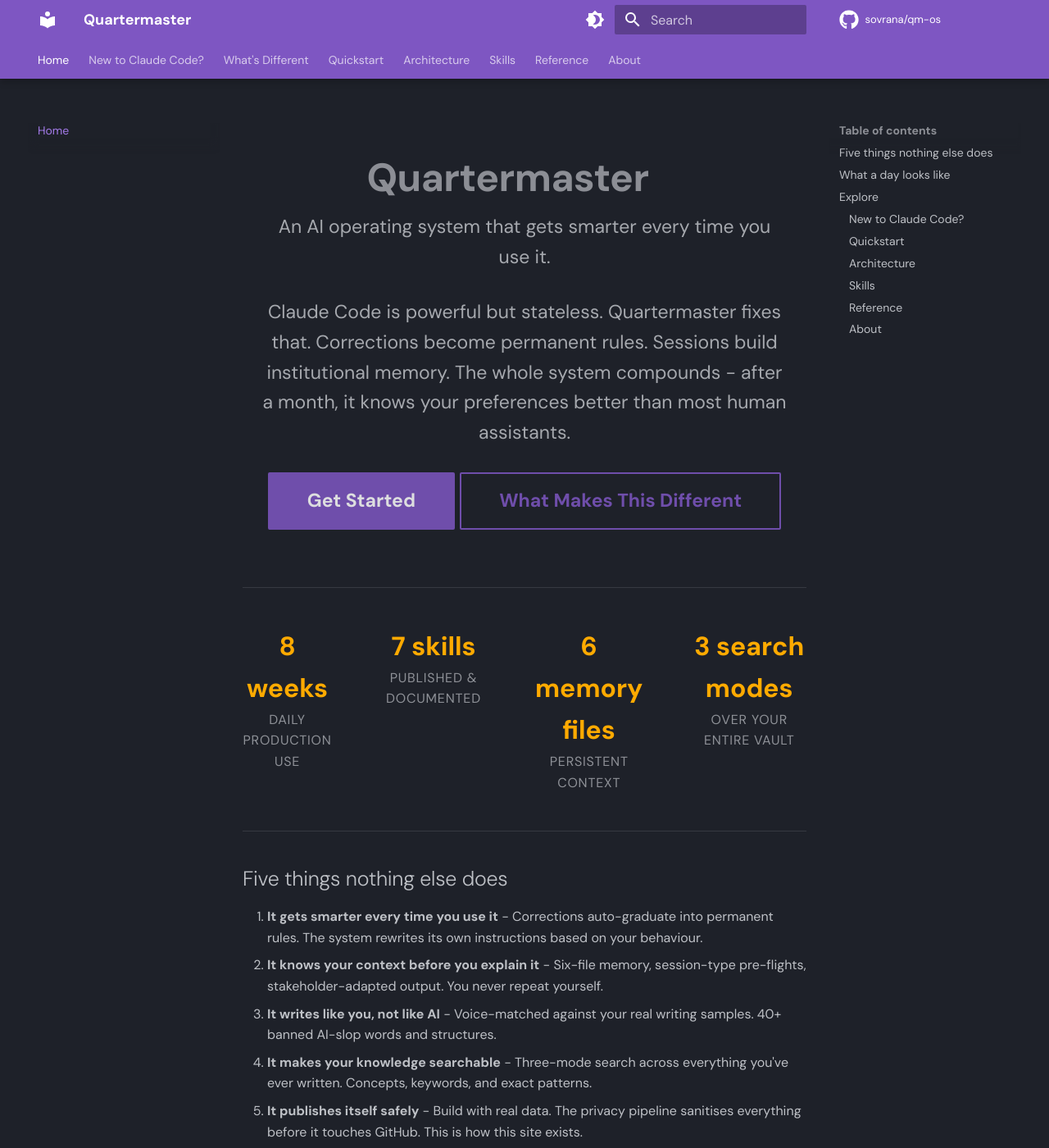
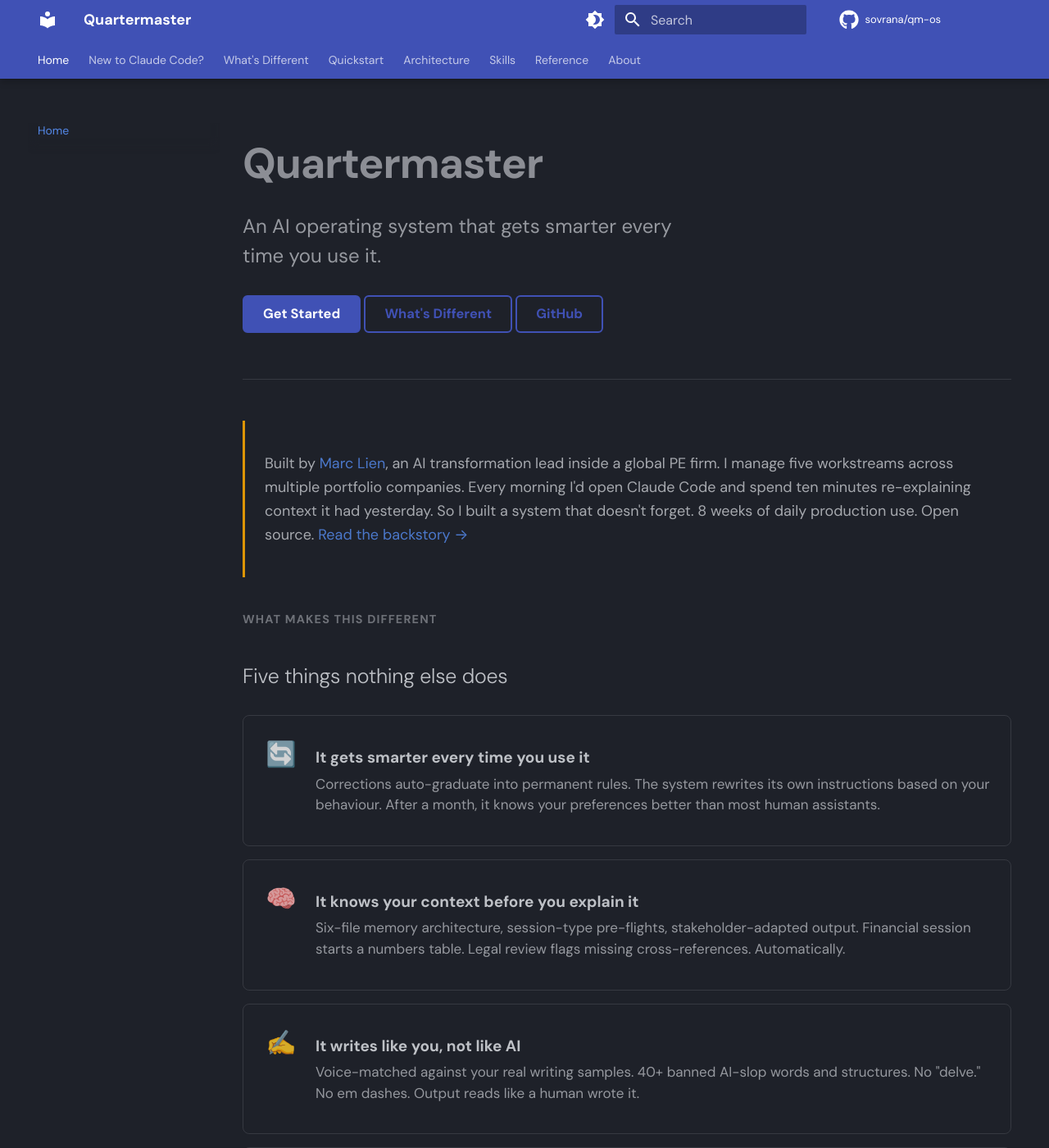
Before and after one commit to sovrana/qm-os, an MkDocs documentation site: the page built from docs/index.md, in a window 1280 px wide and 1400 px high. Shown: the whole window at 82% size. Built offline with MkDocs 1.6.1 and Material for MkDocs 9.7.7, drawn with Linux system fonts in a browser that asks for light colours; comment, search, counter and statistics services are not loaded; some of the changed text lies outside the part shown.

Commit message:
Complete visual redesign of homepage
- Left-aligned hero (not centered), tighter copy, smaller buttons
- Personal blockquote intro with accent border
- Feature blocks with icons for the 5 differentiators
- Timeline component for "day in the life" (replaces wall of text)
- Cards with emoji icons and badges
- "Stay in the loop" CTA bar
- Announcement bar via overrides
- Hidden TOC on homepage (frontmatter hide)
- Section labels for visual hierarchy
- Indigo primary (from deep purple) for more sophistication
- Comprehensive custom CSS rewrite
- Responsive breakpoints for mobile

Co-Authored-By: Claude Opus 4.6 <noreply@anthropic.com>

```diff
--- a/docs/index.md
+++ b/docs/index.md
@@ -1,125 +1,170 @@
-<div class="hero" markdown>
+---
+hide:
+  - toc
+---
+
+<div class="hero-intro" markdown>
 
 # Quartermaster
 
-An AI operating system that gets smarter every time you use it.
-
-Claude Code is powerful but stateless. Quartermaster fixes that. Corrections become permanent rules. Sessions build institutional memory. The whole system compounds - after a month, it knows your preferences better than most human assistants.
+<p class="subtitle">An AI operating system that gets smarter every time you use it.</p>
 
 [Get Started](quickstart.md){ .md-button .md-button--primary }
-[What Makes This Different](what-makes-this-different.md){ .md-button }
+[What's Different](what-makes-this-different.md){ .md-button }
+[GitHub](https://github.com/sovrana/qm-os){ .md-button }
 
 </div>
 
-<div class="stats" markdown>
-<div class="stat" markdown>
-<strong>8 weeks</strong>
-<span>daily production use</span>
+<div class="intro-note" markdown>
+Built by [Marc Lien](about.md), an AI transformation lead inside a global PE firm. I manage five workstreams across multiple portfolio companies. Every morning I'd open Claude Code and spend ten minutes re-explaining context it had yesterday. So I built a system that doesn't forget. 8 weeks of daily production use. Open source. [Read the backstory →](about.md)
 </div>
-<div class="stat" markdown>
-<strong>7 skills</strong>
-<span>published & documented</span>
+
+<p class="section-label">What makes this different</p>
+
+## Five things nothing else does
+
+<div class="features" markdown>
+<div class="feature" markdown>
+<div class="feature-icon">🔄</div>
+<div class="feature-text" markdown>
+<strong>It gets smarter every time you use it</strong>
+<span>Corrections auto-graduate into permanent rules. The system rewrites its own instructions based on your behaviour. After a month, it knows your preferences better than most human assistants.</span>
 </div>
-<div class="stat" markdown>
-<strong>6 memory files</strong>
-<span>persistent context</span>
 </div>
-<div class="stat" markdown>
-<strong>3 search modes</strong>
-<span>over your entire vault</span>
+<div class="feature" markdown>
+<div class="feature-icon">🧠</div>
+<div class="feature-text" markdown>
+<strong>It knows your context before you explain it</strong>
+<span>Six-file memory architecture, session-type pre-flights, stakeholder-adapted output. Financial session starts a numbers table. Legal review flags missing cross-references. Automatically.</span>
+</div>
+</div>
+<div class="feature" markdown>
+<div class="feature-icon">✍️</div>
+<div class="feature-text" markdown>
+<strong>It writes like you, not like AI</strong>
+<span>Voice-matched against your real writing samples. 40+ banned AI-slop words and structures. No "delve." No em dashes. Output reads like a human wrote it.</span>
+</div>
+</div>
+<div class="feature" markdown>
+<div class="feature-icon">🔍</div>
+<div class="feature-text" markdown>
+<strong>It makes your knowledge searchable</strong>
+<span>Three-mode search across everything you've ever written. Semantic finds concepts. Keywords rank matches. Grep finds exact patterns. Run them in parallel.</span>
+</div>
+</div>
+<div class="feature" markdown>
+<div class="feature-icon">🔒</div>
+<div class="feature-text" markdown>
+<strong>It publishes itself safely</strong>
+<span>Build with real names and real numbers. The privacy pipeline sanitises everything before it touches GitHub. This is how this site exists.</span>
+</div>
 </div>
 </div>
 
-## Five things nothing else does
+[Read the full breakdown →](what-makes-this-different.md)
 
-1. **It gets smarter every time you use it** - Corrections auto-graduate into permanent rules. The system rewrites its own instructions based on your behaviour.
-2. **It knows your context before you explain it** - Six-file memory, session-type pre-flights, stakeholder-adapted output. You never repeat yourself.
-3. **It writes like you, not like AI** - Voice-matched against your real writing samples. 40+ banned AI-slop words and structures.
-4. **It makes your knowledge searchable** - Three-mode search across everything you've ever written. Concepts, keywords, and exact patterns.
-5. **It publishes itself safely** - Build with real data. The privacy pipeline sanitises everything before it touches GitHub. This is how this site exists.
-
-[Read the full breakdown →](what-makes-this-different.md)
+<p class="section-label">A typical day</p>
 
 ## What a day looks like
 
-**8:30am** - Open Claude Code. The session-start hook loads a dashboard: 3 tasks due today, 2 items waiting on people for 7+ days, 14 unprocessed inbox items. Claude already knows what matters.
+<div class="timeline" markdown>
+<div class="moment" markdown>
+<span class="time">8:30am</span>
 
-**8:31am** - `/morning`. Claude reads your tasks, applies leverage scoring (Impact / Effort), checks strategic priorities from MEMORY.md, and generates a prioritised daily plan. High-impact, low-effort items surface first.
+Open Claude Code. The session-start hook loads a dashboard: tasks due today, items waiting on people for 7+ days, unprocessed inbox items. Claude already knows what matters.
+</div>
+<div class="moment" markdown>
+<span class="time">8:31am — /morning</span>
 
-**9:00am** - Before a meeting, `/brief #project-a Alex`. Claude pulls the last 3 meeting notes, open tasks, waiting items, and stakeholder preferences into a one-pager. Includes "what NOT to say" based on political context.
+Claude reads your tasks, applies leverage scoring (Impact / Effort), checks strategic priorities from MEMORY.md, and generates a prioritised daily plan.
+</div>
+<div class="moment" markdown>
+<span class="time">9:00am — /brief</span>
 
-**11:00am** - `/challenge` on a strategy doc before sharing it with the board. Five parallel analysis lenses run simultaneously: logical holes, evidence gaps, audience fit, political risk, blind spot check.
+Before a meeting, Claude pulls the last 3 meeting notes, open tasks, waiting items, and stakeholder preferences into a one-pager. Includes "what NOT to say" based on political context.
+</div>
+<div class="moment" markdown>
+<span class="time">11:00am — /challenge</span>
 
-**5:00pm** - Session ends. The stop hook auto-commits all changes. Search reindexes. Nothing is lost.
+Red-team a strategy doc before sharing it with the board. Five parallel analysis lenses run simultaneously: logical holes, evidence gaps, audience fit, political risk, blind spot check.
+</div>
+<div class="moment" markdown>
+<span class="time">5:00pm — session ends</span>
 
-**Sunday** - `/weekly` runs 7 parallel subagents: task audit, stale item cleanup, memory review, cross-theme connection discovery, improvement suggestions, and more. The system gets smarter every week.
+The stop hook auto-commits all changes. Search reindexes. Nothing is lost.
+</div>
+<div class="moment" markdown>
+<span class="time">Sunday — /weekly</span>
 
-## Explore
+7 parallel subagents: task audit, stale item cleanup, memory review, cross-theme connection discovery, improvement suggestions. The system gets smarter every week.
+</div>
+</div>
+
+<p class="section-label">Explore</p>
+
+## Where to start
 
 <div class="grid" markdown>
-
 <div class="card" markdown>
+<div class="card-icon">💡</div>
 
 ### New to Claude Code?
 
-Never used Claude Code before? Start here. We'll point you to the best beginner resources, then bring you back for the operating system layer.
+Start here if you haven't used Claude Code before. We'll point you to the best beginner resources.
 
-[Start here →](new-to-claude-code.md)
-
+[The Essentials →](new-to-claude-code.md)
 </div>
-
 <div class="card" markdown>
+<div class="card-icon">🚀</div>
 
 ### Quickstart
 
-Get running in 30 minutes. Clone the template, set up semantic search, wire the hooks, customise CLAUDE.md, run your first `/morning`.
+Clone the template, set up search, wire the hooks, customise CLAUDE.md, run your first `/morning`. 30 minutes.
 
 [Get started →](quickstart.md)
-
 </div>
-
 <div class="card" markdown>
+<div class="card-icon">🏗️</div>
 
 ### Architecture
 
 How the six layers work together: vault structure, skills, hooks, memory, search, and the self-improvement loop.
 
 [Deep dive →](architecture/overview.md)
+</div>
+<div class="card" markdown>
+<div class="card-icon">⚡</div>
 
-</div>
+### Skills <span class="badge">7 published</span>
 
-<div class="card" markdown>
-
-### Skills
-
-7 published skills documented in full. Daily planning, document challenge, weekly review, content transform, meeting briefs, changelogs, and voice-calibrated drafting.
+Daily planning, document challenge, weekly review, content transform, meeting briefs, changelogs, voice-calibrated drafting.
 
 [Browse skills →](skills/morning.md)
-
 </div>
-
 <div class="card" markdown>
+<div class="card-icon">📖</div>
 
 ### Reference
 
-The full CLAUDE.md template, task format specification, anti-slop rules, and rules system documentation.
+The full CLAUDE.md template, task format specification, anti-slop rules, and the rules system.
 
 [Reference docs →](reference/quartermaster-md.md)
-
 </div>
-
 <div class="card" markdown>
+<div class="card-icon">👤</div>
 
 ### About
 
 Who built this, why it exists, and the thesis behind it.
 
 [Read more →](about.md)
-
+</div>
 </div>
 
+<div class="cta-bar" markdown>
+**Stay in the loop.** I add new skills and documentation regularly. [Star the repo](https://github.com/sovrana/qm-os) so others can find it. Something broken or unclear? [Open an issue](https://github.com/sovrana/qm-os/issues) or [start a discussion](https://github.com/sovrana/qm-os/discussions).
 </div>
 
 <div class="feedback-line" markdown>
-Something broken or unclear? [Open an issue](https://github.com/sovrana/qm-os/issues) or [start a discussion](https://github.com/sovrana/qm-os/discussions).
+Built with [Claude Code](https://docs.anthropic.com/en/docs/claude-code) and [Material for MkDocs](https://squidfunk.github.io/mkdocs-material/). Inspired by [Claude Blattman](https://claudeblattman.com).
 </div>
--- a/docs/stylesheets/extra.css
+++ b/docs/stylesheets/extra.css
@@ -1,102 +1,246 @@
-/* Hero section on homepage */
-.md-typeset .hero {
-  text-align: center;
-  padding: 2rem 0 1rem;
+/* ============================================
+   QM-OS Custom Styles
+   ============================================ */
+
+/* --- Homepage: hide TOC sidebar, use full width --- */
+.md-typeset .hide-toc + .md-sidebar--secondary {
+  display: none;
 }
 
-.md-typeset .hero h1 {
-  font-size: 2.4rem;
-  font-weight: 700;
-  margin-bottom: 0.5rem;
+/* Force homepage to hide right TOC via page-specific override */
+body[data-md-color-scheme] .md-content {
+  max-width: 52rem;
 }
 
-.md-typeset .hero p {
-  font-size: 1.15rem;
-  opacity: 0.85;
-  max-width: 640px;
-  margin: 0 auto 1.5rem;
+/* --- Hero section --- */
+.md-typeset .hero-intro {
+  margin: 1rem 0 2.5rem;
+  padding-bottom: 2rem;
+  border-bottom: 1px solid var(--md-default-fg-color--lightest);
 }
 
-/* Feature grid - card layout for homepage */
+.md-typeset .hero-intro h1 {
+  font-size: 2.6rem;
+  font-weight: 700;
+  letter-spacing: -0.02em;
+  margin-bottom: 0.4rem;
+}
+
+.md-typeset .hero-intro .subtitle {
+  font-size: 1.2rem;
+  opacity: 0.75;
+  margin-bottom: 1.5rem;
+  max-width: 560px;
+  line-height: 1.5;
+}
+
+/* --- Smaller, tasteful buttons --- */
+.md-typeset .hero-intro .md-button {
+  font-size: 0.82rem;
+  padding: 0.5em 1.4em;
+  border-radius: 0.3rem;
+}
+
+/* --- Blockquote intro (personal note) --- */
+.md-typeset .intro-note {
+  border-left: 3px solid var(--md-accent-fg-color);
+  padding: 1rem 1.2rem;
+  margin: 0 0 2rem;
+  font-size: 0.9rem;
+  opacity: 0.85;
+  line-height: 1.6;
+}
+
+/* --- Feature blocks (the 5 things) --- */
+.md-typeset .features {
+  display: grid;
+  grid-template-columns: 1fr;
+  gap: 0.8rem;
+  margin: 1.5rem 0 2.5rem;
+}
+
+.md-typeset .feature {
+  display: flex;
+  align-items: flex-start;
+  gap: 1rem;
+  padding: 1rem 1.2rem;
+  border-radius: 0.4rem;
+  border: 1px solid var(--md-default-fg-color--lightest);
+  transition: border-color 0.2s;
+}
+
+.md-typeset .feature:hover {
+  border-color: var(--md-accent-fg-color);
+}
+
+.md-typeset .feature .feature-icon {
+  font-size: 1.5rem;
+  flex-shrink: 0;
+  width: 2.2rem;
+  text-align: center;
+  padding-top: 0.15rem;
+}
+
+.md-typeset .feature .feature-text strong {
+  display: block;
+  margin-bottom: 0.2rem;
+  font-size: 0.95rem;
+}
+
+.md-typeset .feature .feature-text span {
+  font-size: 0.85rem;
+  opacity: 0.75;
+  line-height: 1.5;
+}
+
+/* --- Timeline (day in the life) --- */
+.md-typeset .timeline {
+  position: relative;
+  padding-left: 1.2rem;
+  margin: 1.5rem 0 2.5rem;
+  border-left: 2px solid var(--md-default-fg-color--lightest);
+}
+
+.md-typeset .timeline .moment {
+  position: relative;
+  padding: 0 0 1.4rem 1.2rem;
+}
+
+.md-typeset .timeline .moment:last-child {
+  padding-bottom: 0;
+}
+
+.md-typeset .timeline .moment::before {
+  content: "";
+  position: absolute;
+  left: -1.45rem;
+  top: 0.55rem;
+  width: 0.5rem;
+  height: 0.5rem;
+  border-radius: 50%;
+  background: var(--md-accent-fg-color);
+}
+
+.md-typeset .timeline .moment .time {
+  font-weight: 700;
+  font-size: 0.85rem;
+  color: var(--md-accent-fg-color);
+  display: block;
+  margin-bottom: 0.15rem;
+}
+
+.md-typeset .timeline .moment p {
+  font-size: 0.88rem;
+  opacity: 0.82;
+  margin: 0;
+  line-height: 1.55;
+}
+
+/* --- Card grid (explore section) --- */
 .md-typeset .grid {
   display: grid;
-  grid-template-columns: repeat(auto-fit, minmax(280px, 1fr));
-  gap: 1rem;
-  margin: 1.5rem 0;
+  grid-template-columns: repeat(auto-fit, minmax(260px, 1fr));
+  gap: 0.8rem;
+  margin: 1.2rem 0 2rem;
 }
 
 .md-typeset .grid .card {
   border: 1px solid var(--md-default-fg-color--lightest);
   border-radius: 0.4rem;
-  padding: 1.2rem 1.4rem;
-  transition: border-color 0.2s, box-shadow 0.2s;
+  padding: 1.1rem 1.3rem;
+  transition: border-color 0.2s, transform 0.15s;
 }
 
 .md-typeset .grid .card:hover {
   border-color: var(--md-accent-fg-color);
-  box-shadow: 0 2px 8px rgba(0, 0, 0, 0.12);
+  transform: translateY(-1px);
+}
+
+.md-typeset .grid .card .card-icon {
+  font-size: 1.3rem;
+  margin-bottom: 0.4rem;
 }
 
 .md-typeset .grid .card h3 {
-  margin-top: 0;
-  font-size: 1rem;
+  margin: 0 0 0.4rem;
+  font-size: 0.95rem;
 }
 
 .md-typeset .grid .card p {
-  font-size: 0.85rem;
-  opacity: 0.8;
-  margin-bottom: 0;
+  font-size: 0.82rem;
+  opacity: 0.75;
+  margin-bottom: 0.6rem;
+  line-height: 1.5;
 }
 
-/* Stats bar */
-.md-typeset .stats {
-  display: flex;
-  justify-content: center;
-  gap: 3rem;
-  padding: 1.5rem 0;
-  margin: 1rem 0 2rem;
-  border-top: 1px solid var(--md-default-fg-color--lightest);
-  border-bottom: 1px solid var(--md-default-fg-color--lightest);
+.md-typeset .grid .card a {
+  font-size: 0.82rem;
+  font-weight: 600;
 }
 
-.md-typeset .stats .stat {
-  text-align: center;
+/* --- Badge --- */
+.md-typeset .badge {
+  display: inline-block;
+  font-size: 0.65rem;
+  font-weight: 700;
+  text-transform: uppercase;
+  letter-spacing: 0.06em;
+  padding: 0.15em 0.5em;
+  border-radius: 0.2rem;
+  background: var(--md-accent-fg-color);
+  color: var(--md-accent-bg-color, #000);
+  vertical-align: middle;
+  margin-left: 0.5rem;
 }
 
-.md-typeset .stats .stat strong {
-  display: block;
-  font-size: 1.6rem;
-  color: var(--md-accent-fg-color);
+/* --- Feedback / CTA bar --- */
+.md-typeset .cta-bar {
+  border: 1px solid var(--md-default-fg-color--lightest);
+  border-radius: 0.4rem;
+  padding: 1.2rem 1.4rem;
+  margin: 2rem 0 1rem;
+  font-size: 0.88rem;
+  line-height: 1.6;
 }
 
-.md-typeset .stats .stat span {
-  font-size: 0.8rem;
-  opacity: 0.7;
-  text-transform: uppercase;
-  letter-spacing: 0.05em;
+.md-typeset .cta-bar strong {
+  display: block;
+  margin-bottom: 0.3rem;
 }
 
-/* Feedback line at page bottom */
 .md-typeset .feedback-line {
-  margin-top: 3rem;
-  padding-top: 1rem;
+  margin-top: 2rem;
+  padding-top: 0.8rem;
   border-top: 1px solid var(--md-default-fg-color--lightest);
-  font-size: 0.85rem;
-  opacity: 0.6;
+  font-size: 0.8rem;
+  opacity: 0.5;
   transition: opacity 0.2s;
 }
 
 .md-typeset .feedback-line:hover {
-  opacity: 0.85;
+  opacity: 0.75;
 }
 
-/* Responsive */
+/* --- Section headers --- */
+.md-typeset .section-label {
+  font-size: 0.72rem;
+  font-weight: 700;
+  text-transform: uppercase;
+  letter-spacing: 0.08em;
+  opacity: 0.5;
+  margin-bottom: 0.3rem;
+}
+
+/* --- Responsive --- */
 @media screen and (max-width: 600px) {
-  .md-typeset .stats {
+  .md-typeset .hero-intro h1 {
+    font-size: 1.9rem;
+  }
+  .md-typeset .feature {
     flex-direction: column;
-    gap: 1rem;
+    gap: 0.4rem;
   }
-  .md-typeset .hero h1 {
-    font-size: 1.8rem;
+  .md-typeset .grid {
+    grid-template-columns: 1fr;
   }
 }
--- a/mkdocs.yml
+++ b/mkdocs.yml
@@ -6,15 +6,16 @@ repo_name: sovrana/qm-os
 
 theme:
   name: material
+  custom_dir: overrides
   palette:
     - scheme: slate
-      primary: deep purple
+      primary: indigo
       accent: amber
       toggle:
         icon: material/brightness-4
         name: Switch to light mode
     - scheme: default
-      primary: deep purple
+      primary: indigo
       accent: amber
       toggle:
         icon: material/brightness-7
--- /dev/null
+++ b/overrides/partials/announce.html
@@ -0,0 +1 @@
+Open source — <a href="https://github.com/sovrana/qm-os"><strong>star on GitHub</strong></a> if this is useful · Current as of March 2026
```
